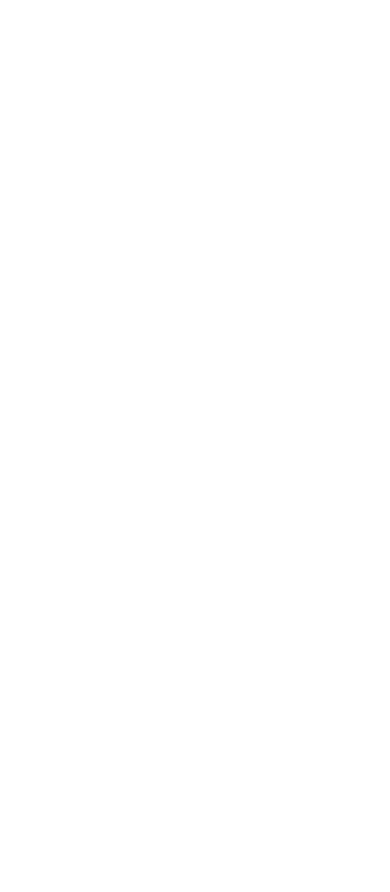
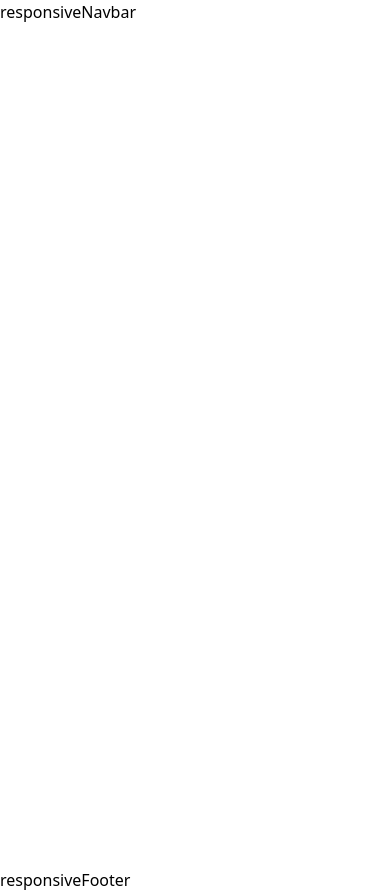
Before and after one commit to NekkoubOussama/Appify, a Next.js app: page / in a window 390 px wide. Before the commit the page ends 844 px from the top, so only its background shows below. Built offline with nearby package versions, Linux system fonts and the light colour scheme.

Commit message:
Add responsive Navbar and Footer components; update layout.tsx

```diff
--- a/app/layout.tsx
+++ b/app/layout.tsx
@@ -1,6 +1,8 @@
 import type { Metadata } from "next";
 import localFont from "next/font/local";
 import "./globals.css";
+import ResponsiveNavbar from "@/components/Navbar/responsiveNavbar";
+import ResponsiveFooter from "@/components/Footer/responsiveFooter";
 
 const geistSans = localFont({
   src: "./fonts/GeistVF.woff",
@@ -14,8 +16,8 @@
 });
 
 export const metadata: Metadata = {
-  title: "Create Next App",
-  description: "Generated by create next app",
+  title: "Appity",
+  description: "App landing page ",
 };
 
 export default function RootLayout({
@@ -28,7 +30,9 @@
       <body
         className={`${geistSans.variable} ${geistMono.variable} antialiased`}
       >
+        <ResponsiveNavbar />
         {children}
+        <ResponsiveFooter />
       </body>
     </html>
   );
--- /dev/null
+++ b/components/Footer/responsiveFooter.tsx
@@ -0,0 +1,5 @@
+import React from "react";
+
+export default function ResponsiveFooter() {
+  return <div>responsiveFooter</div>;
+}
--- /dev/null
+++ b/components/Navbar/responsiveNavbar.tsx
@@ -0,0 +1,5 @@
+import React from "react";
+
+export default function ResponsiveNavbar() {
+  return <div>responsiveNavbar</div>;
+}
```
